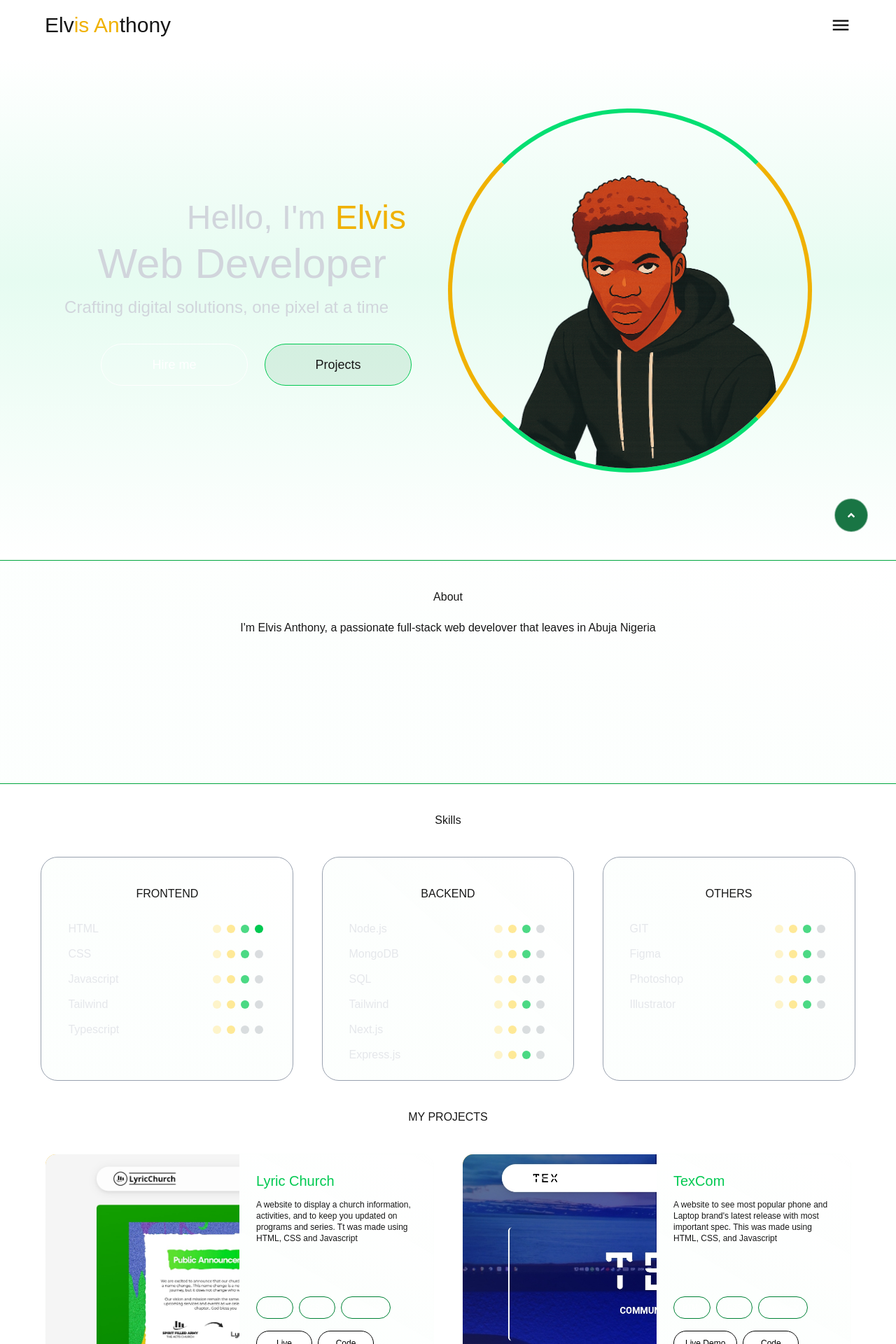
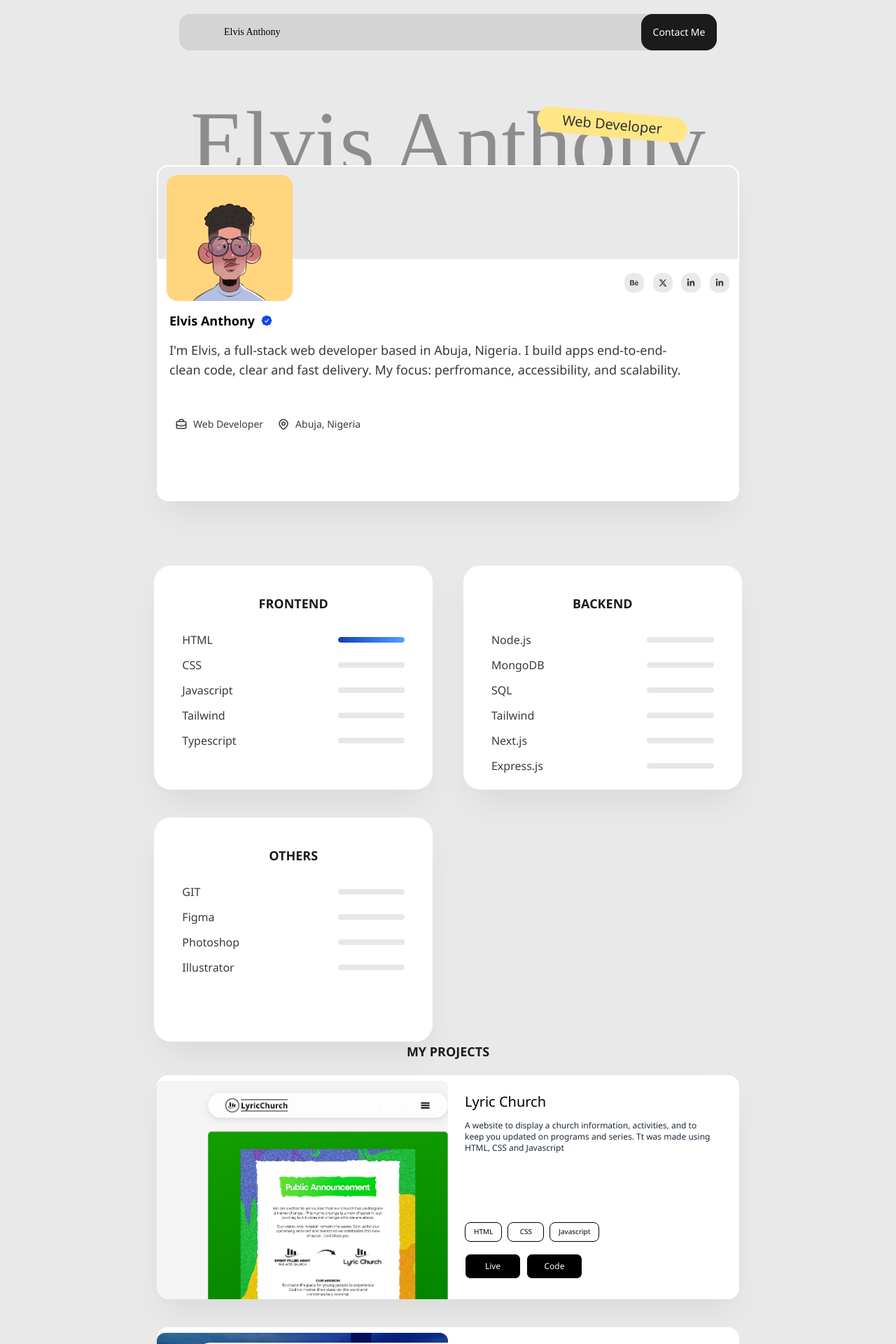
Before and after one commit to elvisanthonyy/elvis-anthony, a Next.js app: page / in a window 1280 px wide. Shown: the top 1920 px of the page at 70% size. Built offline with nearby package versions, Linux system fonts and the light colour scheme.

Commit message:
redesign

```diff
--- a/app/component/Footer.tsx
+++ b/app/component/Footer.tsx
@@ -3,7 +3,7 @@ import { FaInstagram, FaFacebook, FaLinkedin } from "react-icons/fa";
 
 const Footer = () => {
   return (
-    <footer className="flex px-5 flex-col items-start justify-evenly text-black bg-white w-full h-100">
+    <footer className="flex px-5 flex-col items-start justify-evenly text-white bg-light-black w-full h-100">
       <div className="text-2xl font-bold">Elvis Anthony</div>
       <div>Bringing prodicts to life</div>
       <div className="h-30 flex flex-col justify-between">
@@ -12,7 +12,7 @@ const Footer = () => {
         <div>Projects</div>
         <div>Contact</div>
       </div>
-      <div className="w-[25%] text-xl text-green-800 justify-between flex h-10">
+      <div className="w-[25%] text-xl text-amber-300 justify-between flex h-10">
         <FaInstagram />
         <FaFacebook />
         <FaLinkedin />
--- a/app/component/Main.tsx
+++ b/app/component/Main.tsx
@@ -7,12 +7,17 @@ import {
   FaPhone,
   FaLocationArrow,
 } from "react-icons/fa";
+import { FaLinkedinIn } from "react-icons/fa";
 import { BiLogoGmail } from "react-icons/bi";
 import { FaAngleUp } from "react-icons/fa";
-
 import Skill from "./Skill";
 import ProjectCard from "./ProjectCard";
 import HireMe from "./HireMe";
+import { FaXTwitter, FaBehance } from "react-icons/fa6";
+import { HiCheckBadge } from "react-icons/hi2";
+import { HiOutlineLocationMarker } from "react-icons/hi";
+import { TbBriefcase } from "react-icons/tb";
+import Nav from "./Nav";
 
 function useScrollAnimation() {
   const ref = useRef<HTMLDivElement>(null);
@@ -76,83 +81,87 @@ const Main = () => {
       ref={topRef}
       className="flex flex-col items-center relative min-h-screen h-fit"
     >
-      <div className="flex flex-col shrink-0 lg:flex-row pt-25 h-[100dvh] w-full items-center xl:justify-between lg:items-start bg-gradient-to-b from-white/0 from-10% via-green-400/10 to-white/0">
-        <div className="flex  flex-col items-center xl:w-[50%] h-[50%] md:h-[90%] justify-center md:items-end">
-          <div className="text-2xl lg:text-5xl mt-5 mb-2 md:mr-3 text-gray-300">
-            <div className="mr-2">
-              Hello, I&apos;m{" "}
-              <span className="text-yellow-500 text-2xl lg:text-5xl ">
-                Elvis
-              </span>
+      <Nav contact={() => handleScrollToHireMe()} />
+      <div className="block mt-5 pt-25 md:pt-30 md:mb-8 h-fit w-full md:w-[65%] items-center justify-center">
+        <div className="flex justify-center mx-auto relative w-[90%] h-fit">
+          <div className="flex items-center  text-5xl md:text-9xl serif-font font-medium text-darkGray">
+            Elvis Anthony
+          </div>
+          <div className="absolute rotate-5 text-xs top-0 md:top-5 md:right-8 right-0 flex text-darkerGray justify-center items-center w-fit h-fit px-3 md:px-9 md:py-1 py-[2px] md:text-xl bg-amber-200 rounded-4xl">
+            Web Developer
+          </div>
+        </div>
+
+        <div className="relative -top-3 md:-top-8 shadow-2xl/8 mx-auto shrink-0 flex w-[90%] lg:w-[95] overflow-hidden  border-2 border-white rounded-2xl text-black flex-col bg-white items-center xl:w-full h-100 md:h-120 justify-start">
+          <div className="w-full h-22 md:h-33 bg-back-gray"></div>
+          <div className="flex w-full h-17 items-center justify-end">
+            <div className="flex w-[52%] md:w-[20%]  h-full items-center justify-between pr-3 px-1">
+              <div className="flex justify-center text-xs items-center h-7 w-7 rounded-xl bg-back-gray">
+                <FaBehance className="text-lighter-black" />
+              </div>
+              <div className="flex justify-center text-xs items-center h-7 w-7 rounded-xl bg-back-gray">
+                <FaXTwitter className="text-lighter-black" />
+              </div>
+              <div className="flex justify-center text-xs items-center h-7 w-7 rounded-xl bg-back-gray">
+                <FaLinkedinIn className="text-lighter-black" />
+              </div>
+              <div className="flex justify-center text-xs items-center h-7 w-7 rounded-xl bg-back-gray">
+                <FaLinkedinIn className="text-lighter-black" />
+              </div>
             </div>
           </div>
-          <div className="text-4xl mt-1 md:mr-12 text-gray-300 mb-3 lg:text-6xl ">
-            Web Developer
-          </div>
-          <div className="flex justify-center md:justify-end text-center md:text-right text-xl lg:text-2xl  mt-1 mx-auto  text-gray-300 mb-5 w-[85%]">
-            Crafting digital solutions, one pixel at a time
-          </div>
-
-          <div
-            className={`transition-all duration-700 ease-in flex justify-center ${
-              isButtonsVisible ? "opacity-100" : "opacity-0"
-            }  w-full mt-1 md:justify-end md:mx-0`}
-          >
-            <button
-              onClick={handleScrollToHireMe}
-              className="cursor-pointer transition-all duration-500 text-sm lg:text-lg flex m-3 rounded-4xl justify-center items-center w-[35%] h-15 bg-white/5 border-1 border-white text-white hover:bg-white hover hover:text-black"
-            >
-              Hire me
-            </button>
-            <button
-              onClick={handleScrollToProject}
-              className="cursor-pointer transition-all duration-500 text-sm lg:text-lg flex m-3 rounded-4xl justify-center items-center w-[35%] h-15 bg-green-700/10 border-1 border-green-500 hover:bg-green-500"
-            >
-              Projects
-            </button>
-          </div>
-        </div>
-        <div className="flex justify-center items-start h-[55%] md:h-[90%] md:items-center md:mx-10 w-full md:w-[50%] md:justify-start">
-          <div className="flex justify-center items-end relative md:h-90 md:w-90 lg:w-130 lg:h-130 h-70 w-70 rounded-[50%] border-6 border-t-green-400 border-b-green-400 border-yellow-500 animate-pulse hover:animate-none">
-            <div className=" mx-auto flex items-center  md:h-90 md:w-90 lg:w-130 lg:h-130 h-70  w-70 rounded-full overflow-hidden">
-              <Image
-                src="/elvis2.png"
-                className="h-500 -mb-20 object-contain"
-                alt="my image"
-                width={500}
-                height={500}
+          <div className="flex items-center w-full px-4 h-10">
+            <div className="flex text-lg font-bold mr-2">Elvis Anthony</div>
+            <div>
+              <HiCheckBadge
+                className="text-lg text-blue-700
+              "
               />
             </div>
           </div>
+          <div className="w-full md:w-[95%]  md:mr-auto mt-2 h-25 text-sm md:text-lg text-lighter-black px-4">
+            I'm Elvis, a full-stack web developer based in Abuja, Nigeria. I
+            build apps end-to-end-clean code, clear and fast delivery. My focus:
+            perfromance, accessibility, and scalability.
+          </div>
+          <div className="flex items-center text-sm text-lighter-black px-6 w-full h-10">
+            <div className="flex h-9 items-center mr-5">
+              <div className="mr-2">
+                <TbBriefcase className="text-lg" />
+              </div>
+              <div>Web Developer</div>
+            </div>
+            <div className="flex h-9 items-center">
+              <div className="mr-2">
+                <HiOutlineLocationMarker className="text-lg" />
+              </div>
+              <div>Abuja, Nigeria</div>
+            </div>
+          </div>
+          <div className="absolute overflow-hidden rounded-2xl h-33 md:h-45 w-30 md:w-45 z-20 top-3 left-3 bg-amber-200">
+            <Image
+              height={132}
+              width={120}
+              src={"/profile.jpg"}
+              alt="profile image"
+              className="md:w-45 md:h-50 object-cover"
+            />
+          </div>
         </div>
       </div>
-      <div
-        ref={item1.ref}
-        className={`transition-all duration-700 ease-in transform aspect-square md:aspect-none md:h-80 w-full border-t-1 border-b-1 bg-gradient-to-bl to-50% from-white/3 ${
-          item1.isVisible
-            ? "opacity-100 translate-y-0"
-            : "opacity-0 translate-y-10"
-        } to-green-300/2  mx-auto flex flex-col justify-start items-center py-10 border-green-600`}
-      >
-        <div className="mb-5">About</div>
 
-        <div className="w-[80%] flex justify-center items-center">
-          I&apos;m Elvis Anthony, a passionate full-stack web develover that
-          leaves in Abuja Nigeria
-        </div>
-      </div>
-      <div className="flex flex-col mx-auto my-10">Skills</div>
-
-      <div className="flex flex-col w-full lg:px-[3%] lg:grid lg:h-fit lg:place-content-center lg:grid-cols-3 justify-center items-center">
+      <div className="flex mt-7 flex-col w-full lg:px-[3%] lg:grid lg:h-fit lg:gap-y-10 md:gap-x-0 md:place-content-center lg:place-content-center lg:grid-cols-2 lg:w-[75%] justify-center items-center">
         <div
           ref={item2.ref}
-          className={`transition-all duration-700 lg:mx-auto ease-in aspect-square w-[90%] md:h-80 bg-gradient-to-bl ${
+          className={`transition-all shadow-2xl/8  duration-700 lg:mx-auto ease-in aspect-square w-[90%] md:h-80 ${
             item2.isVisible
               ? "opacity-100 translate-y-0"
               : "opacity-0 translate-y-10"
-          } to-50% from-white/3 to-green-300/2 border-1 mx-auto mb-10 md:mb-0 flex flex-col justify-start py-10 items-center rounded-3xl border-gray-400`}
+          } bg-white mx-auto mb-10 md:mb-0 flex flex-col justify-start py-10 items-center rounded-3xl `}
         >
-          <div className="mb-5">FRONTEND</div>
+          <div className="mb-5 text-lg text-light-black font-semibold">
+            FRONTEND
+          </div>
           <Skill name={"HTML"} progress={100} />
           <Skill name={"CSS"} progress={75} />
           <Skill name={"Javascript"} progress={75} />
@@ -161,13 +170,15 @@ const Main = () => {
         </div>
         <div
           ref={item3.ref}
-          className={`transition-all duration-700 ease-in  aspect-square w-[90%] md:h-80 bg-gradient-to-bl ${
+          className={`transition-all shadow-2xl/8  duration-700 ease-in  aspect-square w-[90%] md:h-80  ${
             item3.isVisible
               ? "opacity-100 translate-y-0"
               : "opacity-0 translate-y-10"
-          } to-50% from-white/3 to-green-300/2 border-1 mx-auto flex flex-col justify-start py-10 items-center rounded-3xl mb-10 lg:mb-0 border-gray-400`}
+          } bg-white mx-auto flex flex-col justify-start py-10 items-center rounded-3xl mb-10 lg:mb-0`}
         >
-          <div className="mb-5">BACKEND</div>
+          <div className="mb-5 text-lg text-light-black font-semibold">
+            BACKEND
+          </div>
           <Skill name={"Node.js"} progress={75} />
           <Skill name={"MongoDB"} progress={75} />
           <Skill name={"SQL"} progress={50} />
@@ -177,23 +188,28 @@ const Main = () => {
         </div>
         <div
           ref={item9.ref}
-          className={`transition-all duration-700 ease-in  aspect-square w-[90%] md:h-80 bg-gradient-to-bl ${
+          className={`transition-all shadow-2xl/8  duration-700 ease-in  aspect-square w-[90%] md:h-80  ${
             item9.isVisible
               ? "opacity-100 translate-y-0"
               : "opacity-0 translate-y-10"
-          } to-50% from-white/3 to-green-300/2 border-1 mx-auto flex flex-col justify-start py-10 items-center rounded-3xl mb-10 lg:mb-0 border-gray-400`}
+          } bg-white mx-auto flex flex-col justify-start py-10 items-center rounded-3xl mb-10 lg:mb-0 `}
         >
-          <div className="mb-5">OTHERS</div>
+          <div className="mb-5 text-lg text-light-black font-semibold">
+            OTHERS
+          </div>
           <Skill name={"GIT"} progress={75} />
-          <Skill name={"Figma"} progress={75} />
+          <Skill name={"Figma"} progress={50} />
           <Skill name={"Photoshop"} progress={75} />
           <Skill name={"Illustrator"} progress={75} />
         </div>
       </div>
-      <div ref={projectRef} className="flex flex-col mx-auto my-10">
+      <div
+        ref={projectRef}
+        className="flex flex-col mx-auto mb-5 text-lg text-light-black font-semibold"
+      >
         MY PROJECTS
       </div>
-      <div className="flex flex-col w-full justify-center lg:px-[5%] lg:grid lg:gap-x-10 lg:grid-cols-2">
+      <div className="flex flex-col w-full justify-center lg:w-[75%] lg:px-[5%]  lg:gap-x-10 lg:grid-cols-2">
         <div
           ref={item5.ref}
           className={`transition-all w-full lg:w-full duration-700 ease-in ${
@@ -263,44 +279,46 @@ const Main = () => {
 
       <div
         onClick={handleScrollToTop}
-        className="fixed right-10 bottom-10 flex justify-center items-center cursor-pointer w-12 h-12 rounded-full border-1 border-white/50 text-white bg-green-800/90 shadow-4xl backdrop-blur-2xl"
+        className="fixed hidden right-10 bottom-10 justify-center items-center cursor-pointer w-12 h-12 rounded-full border-1 border-white/50 text-white bg-black shadow-4xl backdrop-blur-2xl"
       >
         <FaAngleUp />
       </div>
-      <div className="flex flex-col mx-auto my-10 ">CONTACT</div>
+
       <div
         ref={item4.ref}
         className={`transition-all duration-700 ease-in ${
           item4.isVisible
             ? "opacity-100 translate-y-0"
             : "opacity-0 translate-y-10"
-        } aspect-square text-sm w-full bg-gradient-to-bl to-50% from-white/3 to-green-300/2  bg-white/2 border-b-1 border-t-1 mx-auto flex flex-col justify-start py-10 md:h-80 items-center border-b-gray-400 border-t-gray-400`}
+        } aspect-square text-sm w-full lg:w-[65%] bg-white mx-auto flex flex-col justify-start py-10 md:h-80 items-center border-b-gray-400 border-t-gray-400`}
       >
-        <div className="flex my-2 items-center w-[90%]">
-          <FaLinkedin className="w-[20%]  text-amber-200" />
+        <div className="flex flex-col mx-auto pb-5 text-lg text-light-black font-semibold">
+          CONTACT
+        </div>
+        <div className="flex my-3 text-md text-lighter-black items-center w-[90%]">
+          <FaLinkedin className="w-[20%] text-lg text-light-black " />
           <div> Elvis Anthony </div>
         </div>
-        <div className="flex my-2 items-center w-[90%]">
-          <FaInstagram className="w-[20%]  text-amber-200" />
+        <div className="flex my-2 text-md text-lighter-black items-center w-[90%]">
+          <FaInstagram className="w-[20%] text-lg text-light-black" />
           <div> Iam_elvizanthony </div>
         </div>
-        <div className="flex my-2 items-center w-[90%]">
-          <FaPhone className="w-[20%]  text-amber-200 rotate-90" />
+        <div className="flex my-3 text-md text-lighter-black items-center w-[90%]">
+          <FaPhone className="w-[20%] text-lg text-light-black rotate-90" />
           <div> +234 906 481 2779 </div>
         </div>
-        <div className="flex my-2 items-center w-[90%]">
-          <FaLocationArrow className="w-[20%]  text-amber-200" />
+        <div className="flex my-3 text-md text-lighter-black items-center w-[90%]">
+          <HiOutlineLocationMarker className="w-[20%] text-xl text-light-black" />
           <div> Abuja, Nigeria. </div>
         </div>
-        <div className="flex my-2 items-center w-[90%]">
-          <BiLogoGmail className="w-[20%]  text-amber-200" />
+        <div className="flex my-3 text-md text-lighter-black items-center w-[90%]">
+          <BiLogoGmail className="w-[20%] text-lg text-light-black" />
           <div> info.elvisanthony@gmail.com </div>
         </div>
       </div>
-      <div ref={hireMeRef} className="flex flex-col mx-auto my-10">
-        HIRE ME
+      <div ref={hireMeRef} className="flex w-full mx-auto my-10">
+        <HireMe />
       </div>
-      <HireMe />
     </main>
   );
 };
--- a/app/component/Nav.tsx
+++ b/app/component/Nav.tsx
@@ -1,13 +1,20 @@
+"use client";
 import React from "react";
-import { MdMenu } from "react-icons/md";
 
-const Nav = () => {
+interface ChildProps {
+  contact: () => void;
+}
+
+const Nav = ({ contact }: ChildProps) => {
   return (
-    <nav className="flex bg-white/0 backdrop-blur-3xl text-3xl justify-between items-center z-10 px-[5%] fixed top-0 left-0 w-full h-18">
-      <div className="">
-        Elv<span className="text-yellow-500">is An</span>thony
-      </div>
-      <MdMenu className="text-3xl" />
+    <nav className="flex absolute top-5 left-[50%] -translate-x-[50%] justify-between rounded-2xl items-center z-10 pl-[5%] w-[90%] md:w-[60%] h-11 md:h-13 bg-nav-gray">
+      <div className="text-sm serif-font">Elvis Anthony</div>
+      <button
+        onClick={() => contact()}
+        className="h-full w-27 rounded-2xl bg-light-black text-sm text-white"
+      >
+        Contact Me
+      </button>
     </nav>
   );
 };
--- a/app/component/ProjectCard.tsx
+++ b/app/component/ProjectCard.tsx
@@ -18,8 +18,8 @@ const ProjectCard = ({
   codeUrl,
 }: ChildProps) => {
   return (
-    <div className="relative flex flex-col md:flex-row lg:flex-col aspect-[5/6] mb-10 mx-auto overflow-hidden w-[90%] lg:h-120  md:h-75 lg:w-full xl:flex-row xl:h-80 md:aspect-auto h-fit border-1 border-white/20 bg-gradient-to-bl to-50% from-white/3 to-green-300/2 bg-white/2 shadow-3xl rounded-2xl ">
-      <div className="flex justify-center items-start overflow-hidden  h-[40%] md:h-full lg:h-[50%] lg:w-full bg-amber-400 md:w-[50%] xl:w-[50%] xl:h-full ">
+    <div className="relative flex shadow-2xl/8  flex-col md:flex-row lg:flex-col aspect-[5/6] mb-10 mx-auto overflow-hidden w-[90%] lg:h-120  md:h-75 lg:w-full xl:flex-row xl:h-80 md:aspect-auto h-fit bg-white shadow-3xl rounded-2xl ">
+      <div className="flex mt-2 w-[95%] mx-auto rounded-tl-xl rounded-tr-xl justify-center items-start overflow-hidden  h-[40%] md:h-full lg:h-[50%] lg:w-full bg-amber-400 md:w-[50%] xl:w-[50%] xl:h-full ">
         <Image
           src={projectImageUrl}
           alt="lyric image"
@@ -29,8 +29,8 @@ const ProjectCard = ({
         />
       </div>
       <div className="flex flex-col shrink-0 md:h-full lg:w-full lg:h-[50%] md:w-[50%] xl:w-[50%] xl:h-full h-[60%] p-3 w-full">
-        <div className="text-xl  text-green-500 m-3">{projectTitle}</div>
-        <div className="ml-3 h-[60%] bg-amber-200lg:h-[45%] w-[90%] text-xs md:text-md">
+        <div className="text-xl  text-black m-3">{projectTitle}</div>
+        <div className="ml-3 h-[60%] bg-amber-200lg:h-[45%] w-[90%] text-xs md:text-md text-gray-800">
           {projectDescription}
         </div>
         <div className="ml-3 flex items-center  m-0 w-[95%]">
@@ -50,13 +50,13 @@ const ProjectCard = ({
         </div>
         <div className="ml-3 flex items-center my-3  h-15 m-0 w-[80%] ">
           <a href={demoUrl} target="_blank">
-            <div className="transition-all duration-300 ease-in flex px-4 justify-center items-center min-w-20  w-fit h-9 rounded-3xl border-1 text-xs mr-2 bg-white text-black hover:opacity-50">
+            <div className="transition-all duration-300 ease-in flex px-4 justify-center items-center min-w-20  w-fit h-9 rounded-lg border-1 text-xs mr-2 text-white bg-black hover:opacity-50">
               {projectTitle === "Lyric Church" ? "Live" : "Live Demo"}
             </div>
           </a>
 
           <a href={codeUrl} target="_blank">
-            <div className="transition-all duration-300 ease-in  flex px-2 justify-center items-center min-w-20  w-fit h-9 rounded-3xl border-1 text-xs mr-2 bg-white text-black hover:opacity-50">
+            <div className="transition-all duration-300 ease-in  flex px-2 justify-center items-center min-w-20  w-fit h-9 rounded-lg border-1 text-xs mr-2 text-white bg-black hover:opacity-50">
               Code
             </div>
           </a>
--- a/app/component/Skill.tsx
+++ b/app/component/Skill.tsx
@@ -6,28 +6,17 @@ interface ChildProps {
 const Skill = ({ progress, name }: ChildProps) => {
   return (
     <div className="px-5 flex my-2 justify-start items-center w-[90%] h-5">
-      <div className="w-[75%] text-md text-gray-200">{name}</div>
-      <div className="flex justify-between items-center">
-        <span
-          className={`w-3 h-3   ${
-            progress >= 25 ? "bg-amber-300/25" : "bg-gray-600/20"
-          } rounded-full  mx-1`}
-        ></span>
-        <span
-          className={`w-3 h-3  ${
-            progress >= 50 ? "bg-amber-300/50" : "bg-gray-600/20"
-          } rounded-full  mx-1`}
-        ></span>
-        <span
-          className={`w-3 h-3 ${
-            progress >= 75 ? "bg-green-500/70" : "bg-gray-600/20"
-          } rounded-full  mx-1`}
-        ></span>
-        <span
-          className={`w-3 h-3  ${
-            progress >= 100 ? "bg-green-500" : "bg-gray-600/20"
-          } rounded-full  mx-1`}
-        ></span>
+      <div className="w-[70%] text-lighter-black text-md ">{name}</div>
+      <div className="flex  rounded-2xl overflow-hidden w-[30%] h-2 bg-gray-200">
+        {progress === 100 ? (
+          <div
+            className={`flex rounded-2xl w-full h-2 bg-gradient-to-l from-blue-400 to-blue-800`}
+          ></div>
+        ) : (
+          <div
+            className={`flex rounded-2xl w-[${progress.toString()}%] h-2 bg-gradient-to-l from-blue-400 to-blue-800`}
+          ></div>
+        )}
       </div>
     </div>
   );
--- a/app/component/SkillsButton.tsx
+++ b/app/component/SkillsButton.tsx
@@ -6,7 +6,7 @@ interface ChildProps {
 
 const SkillsButton = ({ name }: ChildProps) => {
   return (
-    <div className="flex justify-center items-center min-w-13 w-fit px-3 h-8 rounded-3xl border-1 text-[10px] mr-2 border-green-700 text-white">
+    <div className="flex justify-center items-center min-w-13 w-fit px-3 h-7 mt-2 rounded-lg border-1 text-[10px] mr-2 border-black  text-black">
       {name}
     </div>
   );
--- a/app/globals.css
+++ b/app/globals.css
@@ -10,6 +10,12 @@
   --color-first: #1a73e8;
   --breakpoint-sm: 390px;
   --breakpoint-md: 520px;
+  --color-nav-gray: #d4d4d4;
+  --color-back-gray: #e9e9e9;
+  --color-darkGray: #8d8d8d;
+  --color-darkerGray: #303030;
+  --color-light-black: #1b1b1b;
+  --color-lighter-black: #3a3a3a;
 }
 
 @theme inline {
@@ -27,7 +33,16 @@
 }
 
 body {
-  background: var(--background);
-  color: var(--foreground);
-  font-family: Arial, Helvetica, sans-serif;
+  background: #e9e9e9;
+  color: black;
+  font-family: "Segoe UI", Tahoma, Geneva, Verdana, sans-serif;
 }
+
+.filt {
+  color: #3a3a3a;
+  font-family: "Franklin Gothic Medium", "Arial Narrow", Arial, sans-serif;
+}
+
+.serif-font {
+  font-family: "Times New Roman", Times, serif;
+}
```
Also changed, not shown: app/component/HireMe.tsx (+13 -10 lines), public/IMG-20250628-WA0071.jpg (added), public/profile.jpg (added).
